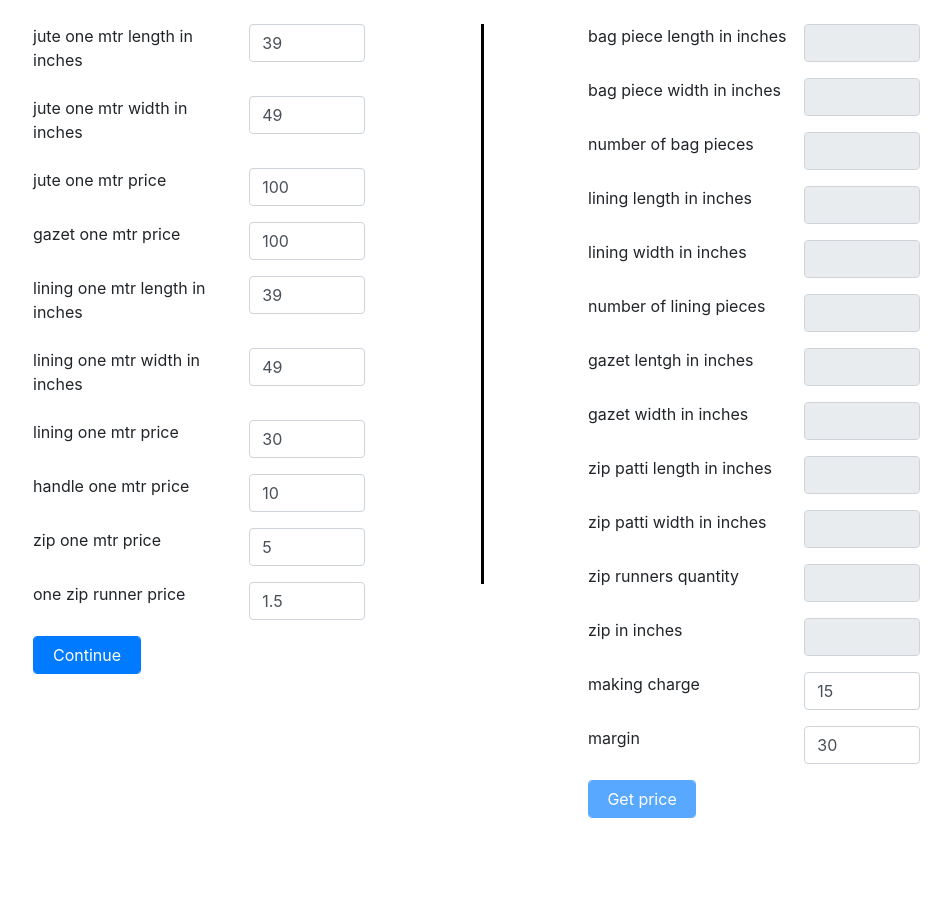
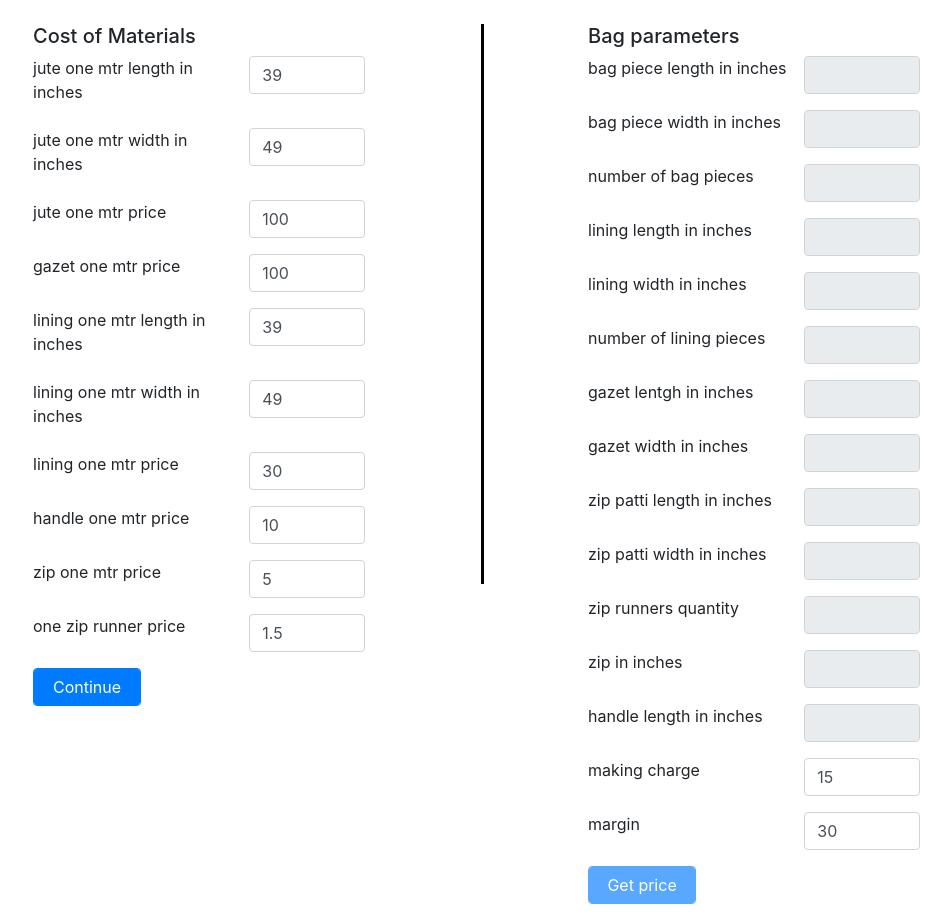
Before and after one commit to mohanj1919/juteique.github.io, a React (Create React App) app: page / in a window 1280 px wide. Shown: the whole page, without its empty margins (67-1018 px from the left). Before the commit the page ends 834 px from the top, so only its background shows below. Built offline with nearby package versions, Linux system fonts and the light colour scheme.

Commit message:
fix(handle_price): fixes issue 1 add titles for sections fix the zip and handle price calculation

```diff
--- a/src/App.js
+++ b/src/App.js
@@ -36,7 +36,8 @@ class EstimatePrice extends Component {
         zip_patti_length_in_inches: null,
         zip_patti_width_in_inches: null,
         zip_runners_quantity: null,
-        zip_in_inches: null
+        zip_in_inches: null,
+        handle_length_in_inches: null
       },
       disable_bag_parameters: true
     };
@@ -94,6 +95,7 @@ class EstimatePrice extends Component {
       gazet_width_in_inches,
       lining_length_in_inches,
       lining_width_in_inches,
+      handle_length_in_inches,
       number_of_lining_pieces,
       zip_runners_quantity,
       zip_patti_length_in_inches,
@@ -109,7 +111,8 @@ class EstimatePrice extends Component {
       lining_one_mtr_width_in_inches,
       lining_one_mtr_price,
       zip_one_mtr_price,
-      one_zip_runner_price
+      one_zip_runner_price,
+      handle_one_mtr_price
     } = this.state.materials;
     const jute_one_piece_price = this.get_price_per_one_piece(
       bag_piece_length_in_inches,
@@ -148,7 +151,8 @@ class EstimatePrice extends Component {
         jute_price +
         lining_one_piece_price * number_of_lining_pieces +
         one_zip_runner_price * zip_runners_quantity +
-        (zip_in_inches / inches_per_meter) * zip_one_mtr_price;
+        ((zip_in_inches * zip_one_mtr_price) / inches_per_meter) +
+        ((handle_length_in_inches * handle_one_mtr_price) / inches_per_meter);
     let cost = price + this.state.making_charge,
       final_price = cost + cost * 0.01 * this.state.margin_percent;
     this.setState({
@@ -189,6 +193,7 @@ class EstimatePrice extends Component {
       <div className="container">
         <div className="row">
           <div className="col-5">
+            <div> <h5> Cost of Materials </h5> </div>
             {material_parameters_control}
             <div className="form-group">
               <button
@@ -207,6 +212,7 @@ class EstimatePrice extends Component {
           </div>
           <div className="col-1 vl"></div>
           <div className="col-5">
+          <div> <h5> Bag parameters </h5> </div>
             <div className="form">
               {bag_parameters_controls}
               <NumericInput
```
